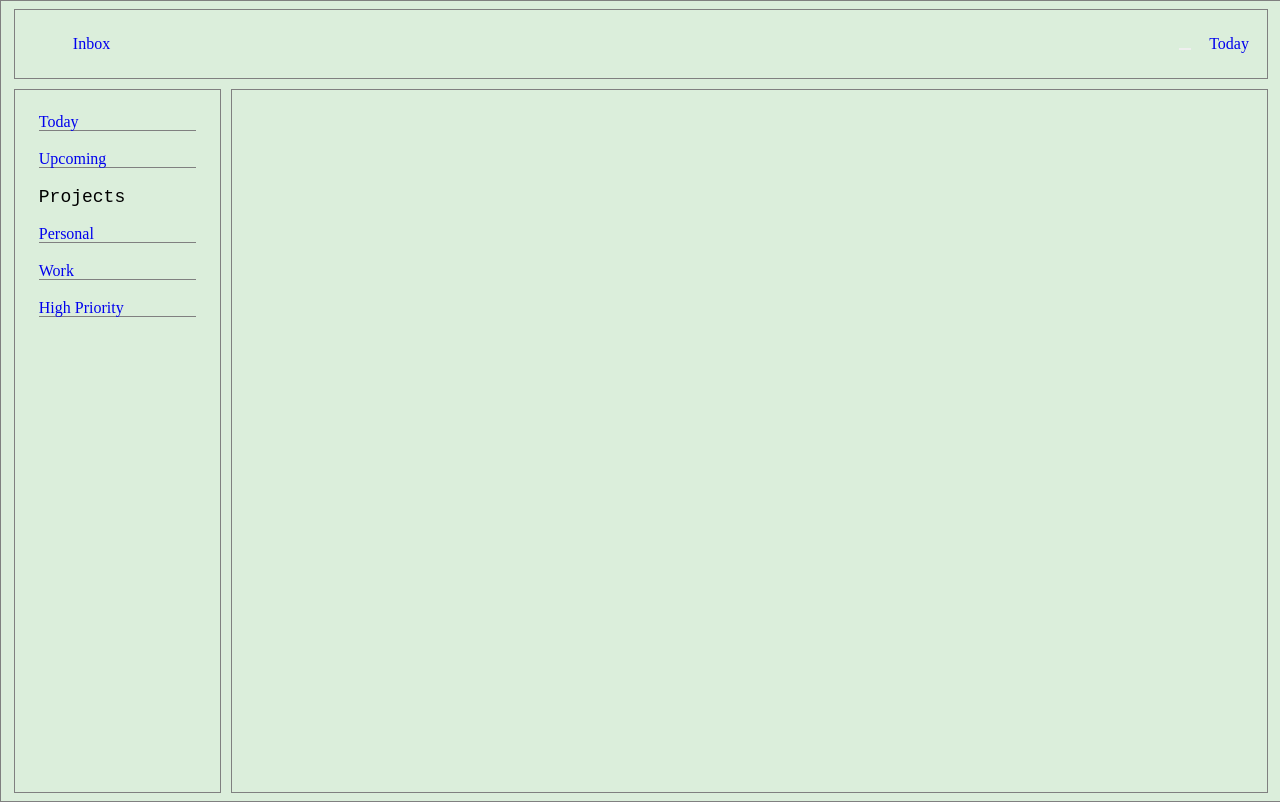
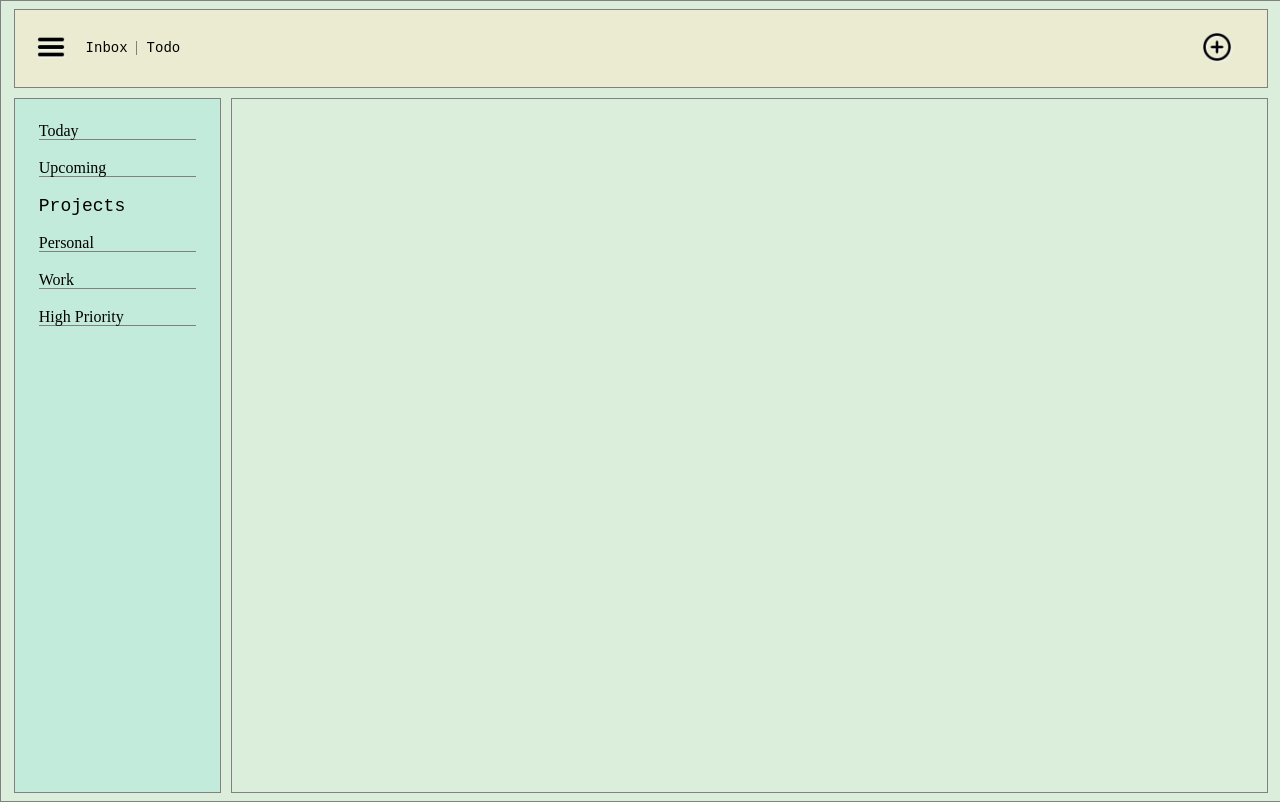
Before and after one commit to Museale/todo, a website built with webpack: page src/index.ejs in a window 1280 px wide. Built offline with nearby package versions, Linux system fonts and the light colour scheme.

Commit message:
minor styling + dom-module added

```diff
--- /dev/null
+++ b/src/DOM_module.js
@@ -0,0 +1,22 @@
+import hamburgerIcon from './icons/Hamburgermenu-icon.png';
+import plusIcon from './icons/plus-circle-icon.png';
+
+export const renderDOM = () => {
+    console.log('rendering');
+    const appendImages = (() => {
+
+        const hamburgerMenuImg = new Image();
+        hamburgerMenuImg.src = hamburgerIcon;
+        document.getElementById('hamburger-menu-btn').appendChild(hamburgerMenuImg);
+
+        const newTodoBtnImg = new Image();
+        newTodoBtnImg.src = plusIcon;
+        document.getElementById('new-todo-nav-btn').appendChild(newTodoBtnImg);
+
+    })();
+
+    return {
+        appendImages,
+
+    }
+};
--- a/src/index.ejs
+++ b/src/index.ejs
@@ -15,7 +15,7 @@
                     <li><div id="hamburger-menu-btn"></div></li>
                     <li><span><a href="#">Inbox</a></span></li>
                     <li><span><button id="new-todo-nav-btn" class ="new-todo"></button></span></li>
-                    <li><span><a href="#">Today</a></span></li>
+                    <li><span><a href="#">Todo</a></span></li>
                 </ul>
             </nav>
 
--- a/src/index.js
+++ b/src/index.js
@@ -1,4 +1,6 @@
 import './style.scss';
+import { renderDOM } from './DOM_module';
 // import '/node_modules/normalize.css/normalize.css';
 
-console.log('hi')
+console.log('hi there')
+renderDOM()
--- a/src/style.scss
+++ b/src/style.scss
@@ -75,6 +75,7 @@ body {
 }
 
 #nav {
+  background-color: rgba(255, 228, 196, 0.418);
   grid-row: 1;
   grid-column: 1 / -1;
   border: 1px solid grey;
@@ -83,11 +84,17 @@ body {
   padding: 0.5rem;
   ul {
   display: grid;
-  grid-template-columns: 50px 50px 10fr 30px 50px;
+  grid-template-columns: 50px 50px 10fr 50px 50px;
+  justify-content: center;
+  align-items: center;
+  font-family: monospace;
+  font-size: 14px;
+  padding: 0.8rem;
 }
   button {
     border: none;
-
+    background-color: none;
+    background: none;
   }
 }
 
@@ -99,12 +106,20 @@ body {
   grid-column: 2;
 }
 #nav > ul > li:nth-child(3) {
-  grid-column: 4;
+  grid-column: 5;
+}
+
+#nav > ul > li:nth-child(4) {
+  border-left: 1px solid grey;
+  padding-left: 10px;
+  grid-column: 3;
+  grid-row: 1;
 }
 
 ul, li, a {
   list-style-type: none;
   text-decoration: none;
+  color: black;
 }
 
 h2 {
@@ -112,6 +127,7 @@ h2 {
   font-family: monospace;
 }
 #sidebar {
+  background-color: rgba(151, 229, 216, 0.37);
   grid-row: 2;
   grid-column: 1;
   display: grid;
@@ -134,8 +150,8 @@ h2 {
   border: 1px solid grey;
 }
 
-
-#hamburger-menu-btn {
-  background-image: url(./134216_menu_lines_hamburger_icon.png);
-  background-color: blue;
+#hamburger-menu-btn > img,
+ #new-todo-nav-btn > img {
+  width: 30px;
+  filter: drop-shadow(rgb(250, 250, 250) 1px 1px 1px)
 }
```
Also changed, not shown: src/icons/Hamburgermenu-icon.png (renamed from src/134216_menu_lines_hamburger_icon.png), src/icons/plus-circle-icon.png (renamed from src/8666718_plus_circle_icon.png), src/icons/plus-icon.png (renamed from src/8666749_plus_add_icon.png).
